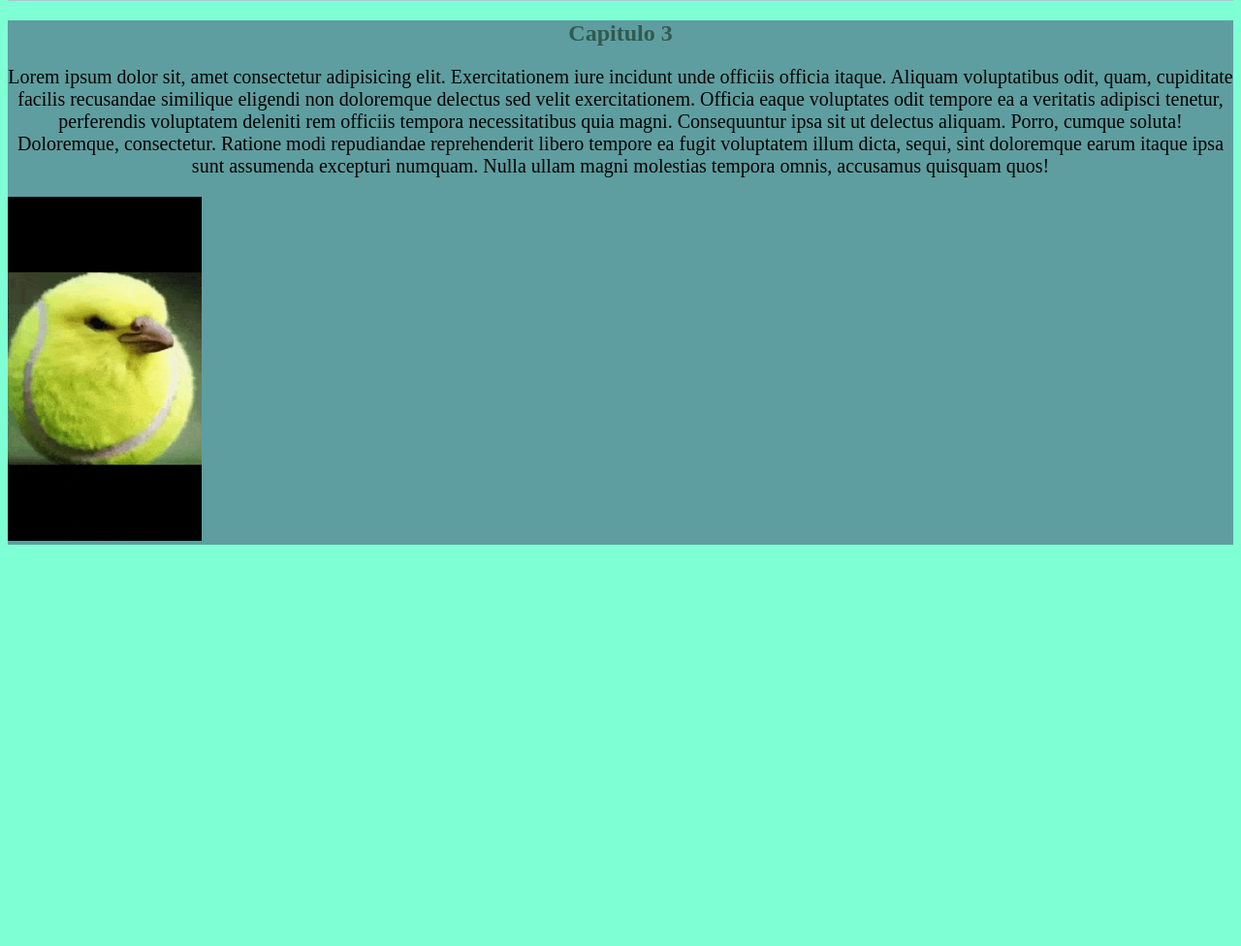
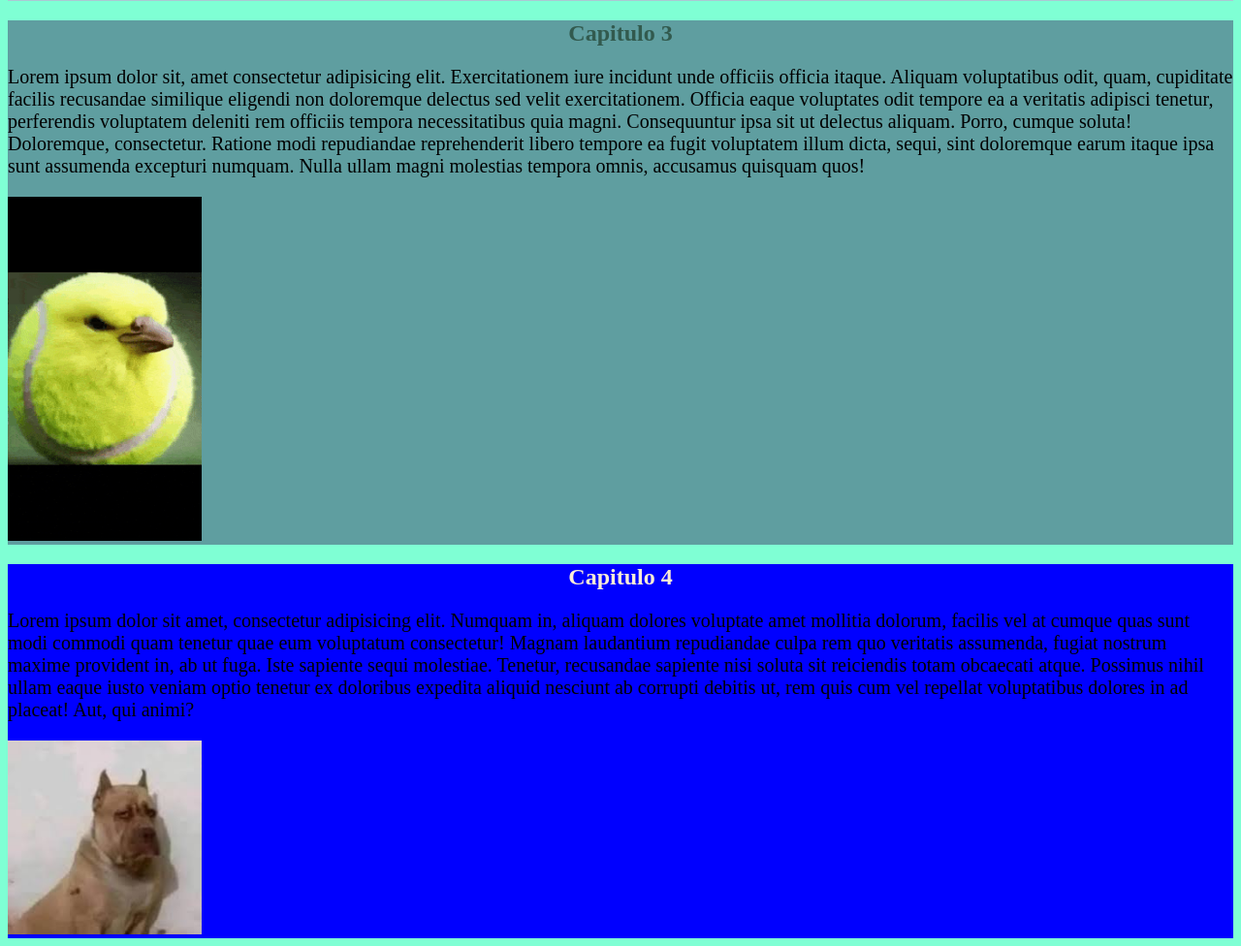
Before and after one commit to LilHessem/IntroduccionCSS, a plain HTML site: page paginas/index.html in a window 1280 px wide. Shown: the part 701-1677 px from the top of the page at 97% size. Before the commit the page ends 1271 px from the top, so only its background shows below. Drawn offline with Linux system fonts and the light colour scheme.

Commit message:
cambie algo

```diff
--- a/paginas/index.html
+++ b/paginas/index.html
@@ -20,7 +20,7 @@
         <img src="../imagenes/gato2.gif" width="200" alt="gato">
     </div>
     <div style="background-color: #ABC8D3;">
-        <h2 style="color: #ABC8D3; text-align: center;">Capitulo 2</h2>
+        <h2 style="color: whitesmoke; text-align: center;">Capitulo 2</h2>
         <p style="font-size: 20px;">
             Lorem ipsum dolor sit amet consectetur adipisicing elit. Et perferendis alias adipisci, voluptatum blanditiis hic dolores ullam tenetur cupiditate vel quasi beatae, culpa dolore fugiat veniam ducimus. Consequuntur, necessitatibus deleniti.
             Culpa similique rerum amet perferendis sed adipisci explicabo obcaecati dolorem nostrum quia. Laborum a in suscipit excepturi deserunt qui nihil culpa veniam! Obcaecati sit consequuntur labore sunt quod. Accusamus, quasi.
@@ -30,13 +30,22 @@
     </div>
     <div style="background-color: cadetblue;">
        <h2 style="color: #325A4E; text-align: center;">Capitulo 3</h2>
-        <p style="font-size: 20px; text-align: center;">
+        <p style="font-size: 20px;">
             Lorem ipsum dolor sit, amet consectetur adipisicing elit. Exercitationem iure incidunt unde officiis officia itaque. Aliquam voluptatibus odit, quam, cupiditate facilis recusandae similique eligendi non doloremque delectus sed velit exercitationem.
             Officia eaque voluptates odit tempore ea a veritatis adipisci tenetur, perferendis voluptatem deleniti rem officiis tempora necessitatibus quia magni. Consequuntur ipsa sit ut delectus aliquam. Porro, cumque soluta! Doloremque, consectetur.
             Ratione modi repudiandae reprehenderit libero tempore ea fugit voluptatem illum dicta, sequi, sint doloremque earum itaque ipsa sunt assumenda excepturi numquam. Nulla ullam magni molestias tempora omnis, accusamus quisquam quos!
         </p>
         <img src="../imagenes/animal 1.gif" width="200" alt="pollo" style="image-resolution: 1;">
     </div>
+    <div style="background-color: blue;">
+        <h2 style="color: antiquewhite; text-align: center;"> Capitulo 4</h2>
+        <p style="font-size: 20px;">
+            Lorem ipsum dolor sit amet, consectetur adipisicing elit. Numquam in, aliquam dolores voluptate amet mollitia dolorum, facilis vel at cumque quas sunt modi commodi quam tenetur quae eum voluptatum consectetur!
+            Magnam laudantium repudiandae culpa rem quo veritatis assumenda, fugiat nostrum maxime provident in, ab ut fuga. Iste sapiente sequi molestiae. Tenetur, recusandae sapiente nisi soluta sit reiciendis totam obcaecati atque.
+            Possimus nihil ullam eaque iusto veniam optio tenetur ex doloribus expedita aliquid nesciunt ab corrupti debitis ut, rem quis cum vel repellat voluptatibus dolores in ad placeat! Aut, qui animi?
+        </p>
+        <img src="../imagenes/calzoski.jpg" width="200" alt="calzoski">
+    </div>
 
 
 </body>
```
